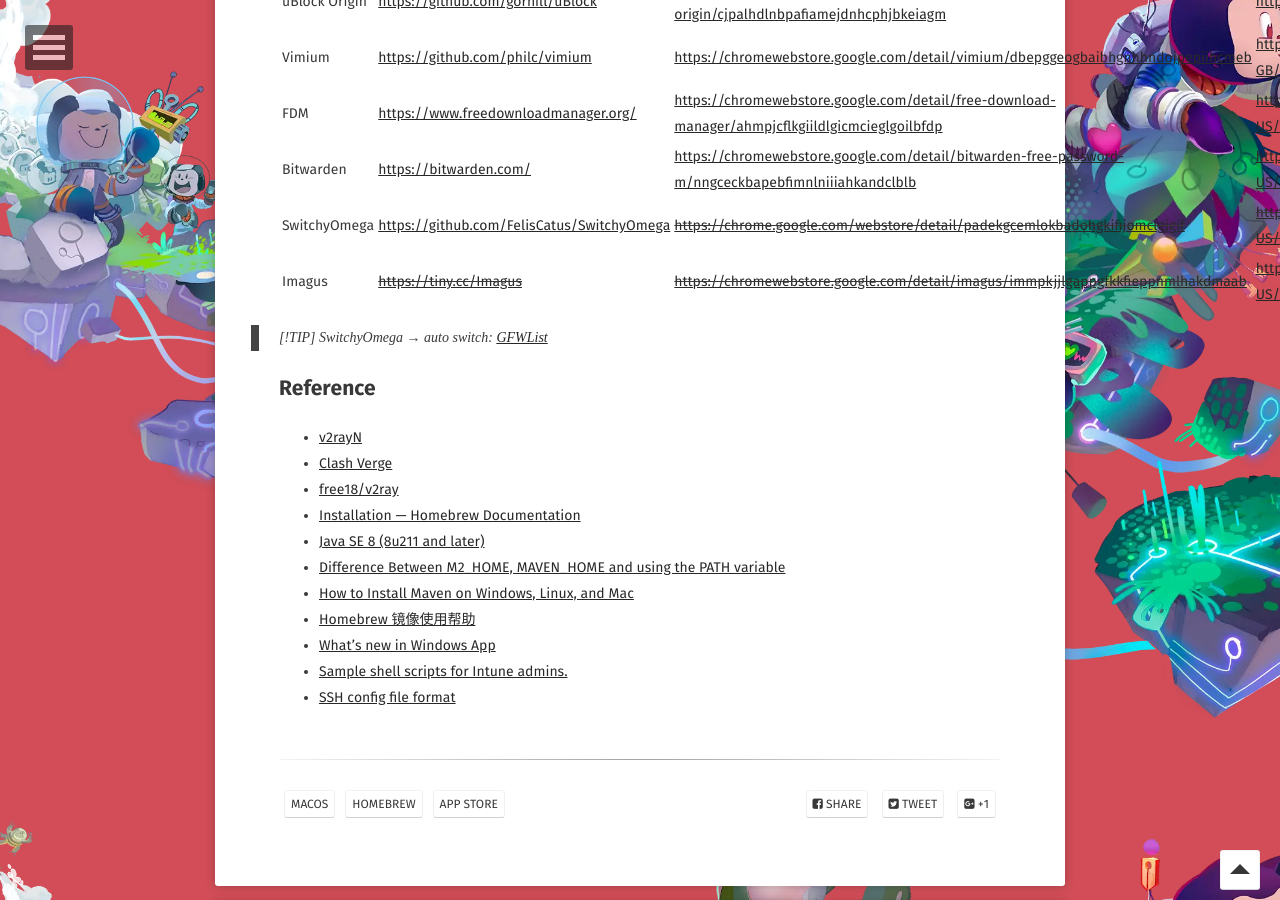
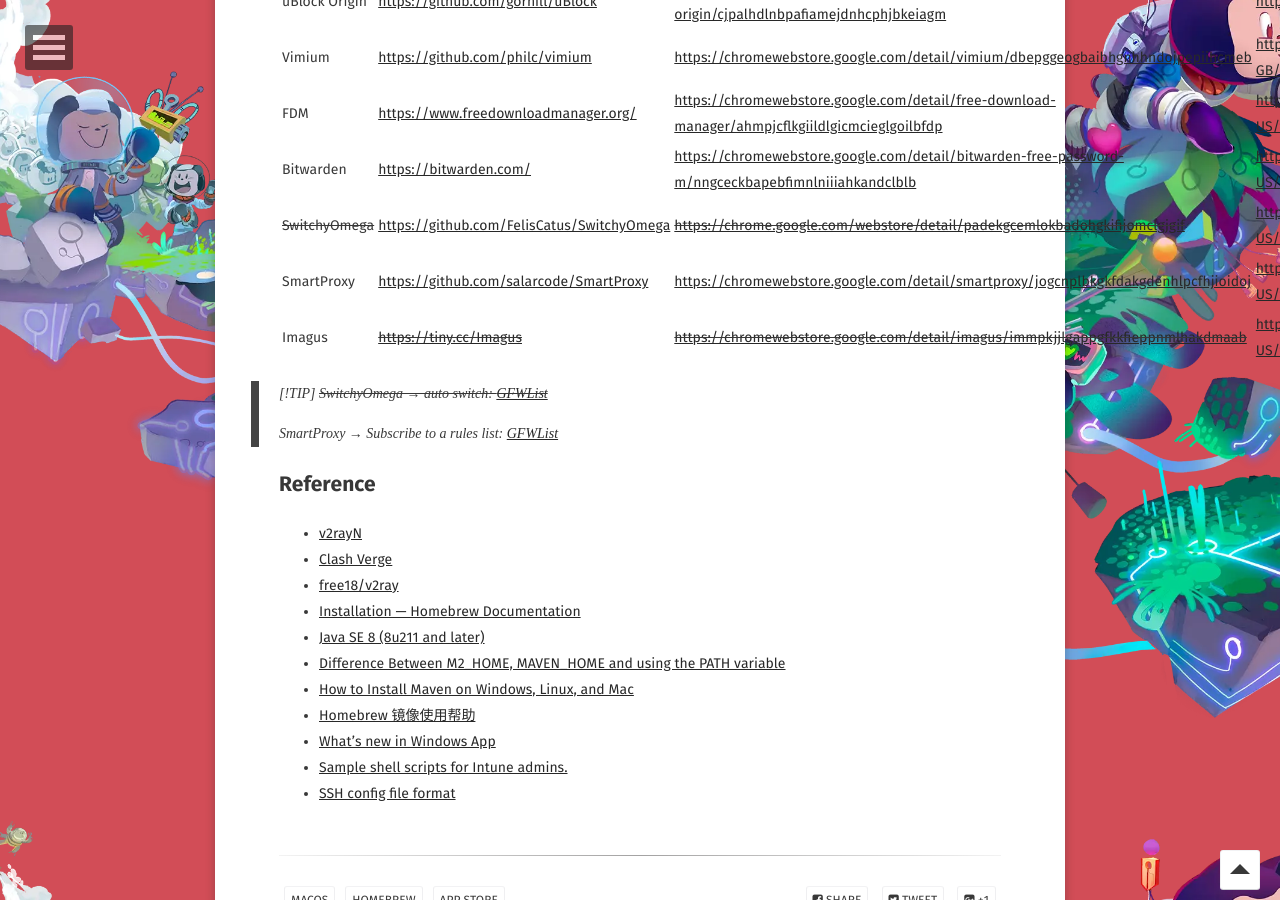
Before and after one commit to WebPavel/WebPavel.github.io, a Jekyll site: the page built from _posts/2026-03-24-macOS-personal-configuration.md, in a window 1280 px wide and 900 px high, scrolled down 7371 px. Built offline with Jekyll 4.4.1, drawn with Linux system fonts in a browser that asks for light colours; some web fonts are replaced; comment, search, counter and statistics services are not loaded; some of the changed text lies outside the part shown.

Commit message:
feat: update the list of browser extensions that do not support MV2

```diff
--- a/_posts/2026-03-24-macOS-personal-configuration.md
+++ b/_posts/2026-03-24-macOS-personal-configuration.md
@@ -246,11 +246,14 @@
 | Vimium              | <https://github.com/philc/vimium>                  | <https://chromewebstore.google.com/detail/vimium/dbepggeogbaibhgnhhndojpepiihcmeb>                    | <https://addons.mozilla.org/en-GB/firefox/addon/vimium-ff/>                   |
 | FDM                 | <https://www.freedownloadmanager.org/>             | <https://chromewebstore.google.com/detail/free-download-manager/ahmpjcflkgiildlgicmcieglgoilbfdp>     | <https://addons.mozilla.org/en-US/firefox/addon/free-download-manager-addon/> |
 | Bitwarden           | <https://bitwarden.com/>                           | <https://chromewebstore.google.com/detail/bitwarden-free-password-m/nngceckbapebfimnlniiiahkandclblb> | <https://addons.mozilla.org/en-US/firefox/addon/bitwarden-password-manager/>  |
-| SwitchyOmega        | <https://github.com/FelisCatus/SwitchyOmega>       | ~~<https://chrome.google.com/webstore/detail/padekgcemlokbadohgkifijomclgjgif>~~                      | ~~<https://addons.mozilla.org/en-US/firefox/addon/switchyomega/>~~            |
+| ~~SwitchyOmega~~    | <https://github.com/FelisCatus/SwitchyOmega>       | ~~<https://chrome.google.com/webstore/detail/padekgcemlokbadohgkifijomclgjgif>~~                      | <https://addons.mozilla.org/en-US/firefox/addon/switchyomega/>                |
+| SmartProxy          | <https://github.com/salarcode/SmartProxy>          | <https://chromewebstore.google.com/detail/smartproxy/jogcnplbkgkfdakgdenhlpcfhjioidoj>                | <https://addons.mozilla.org/en-US/firefox/addon/smartproxy/>                  |
 | Imagus              | ~~<https://tiny.cc/Imagus>~~                       | ~~<https://chromewebstore.google.com/detail/imagus/immpkjjlgappgfkkfieppnmlhakdmaab>~~                | <https://addons.mozilla.org/en-US/firefox/addon/imagus/>                      |
 
 > [!TIP]
-> SwitchyOmega → auto switch: [GFWList](https://raw.githubusercontent.com/gfwlist/gfwlist/master/gfwlist.txt)
+> ~~SwitchyOmega → auto switch: [GFWList](https://raw.githubusercontent.com/gfwlist/gfwlist/master/gfwlist.txt)~~
+>
+> SmartProxy → Subscribe to a rules list: [GFWList](https://raw.githubusercontent.com/gfwlist/gfwlist/master/gfwlist.txt)
 
 ## Reference
 
```
